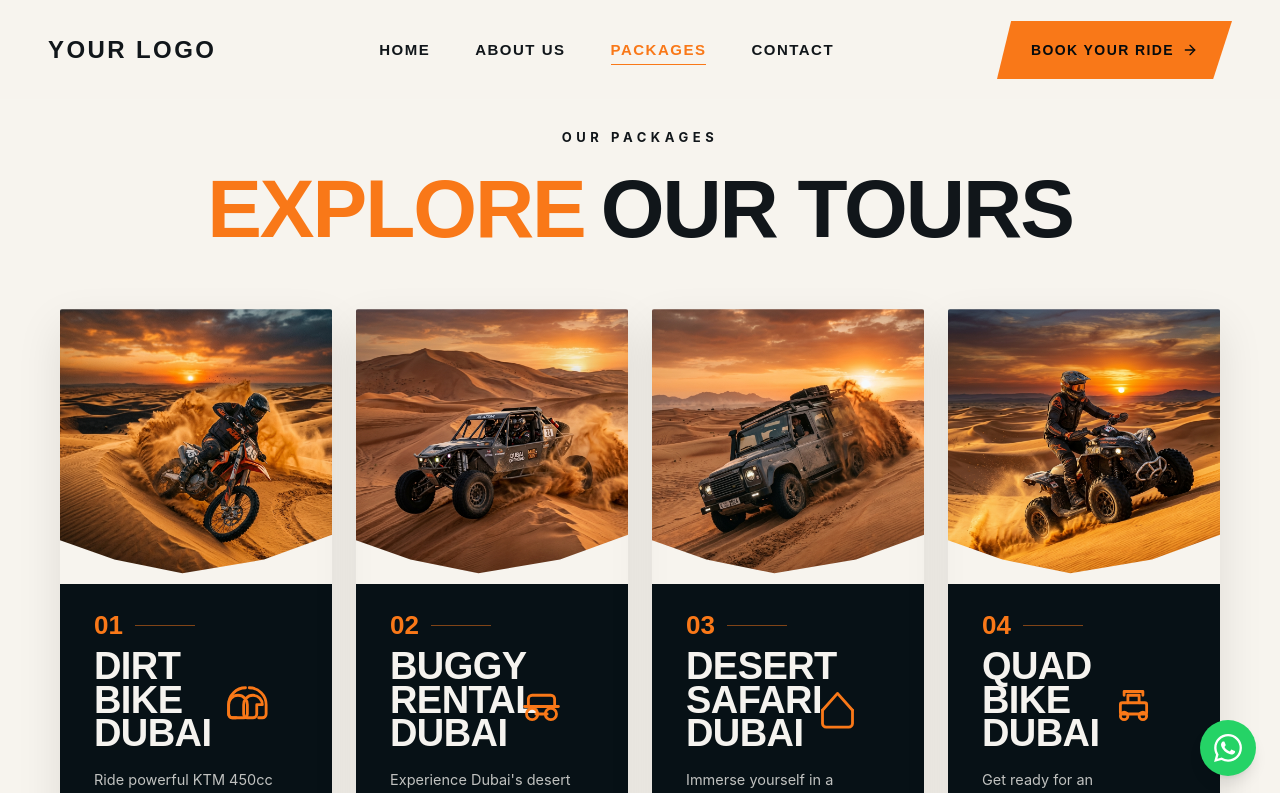
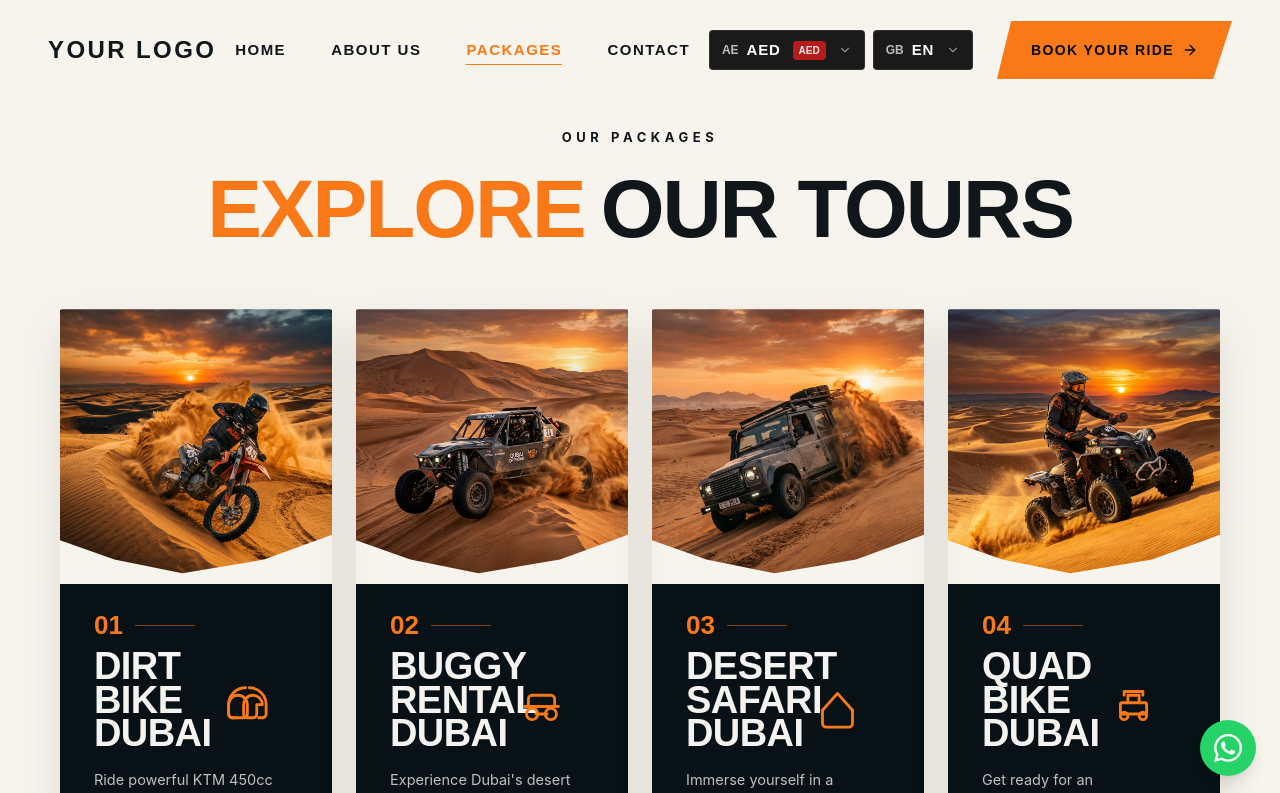
Before and after one commit to rameezwangde/Dirt-Bike, a React app: page /packages in a window 1280 px wide. Shown: the top 793 px of the page. Built offline with nearby package versions, Linux system fonts and the light colour scheme; the HTML template or start-up script is replaced by a standard one.

Commit message:
feat: add language selection, currency conversion, and rental tour pages

```diff
--- /dev/null
+++ b/src/components/CurrencySelector.jsx
@@ -0,0 +1,77 @@
+import React, { useState, useRef, useEffect } from 'react';
+import { useCurrency } from '../context/CurrencyContext';
+import { ChevronDown } from 'lucide-react';
+import { motion, AnimatePresence } from 'framer-motion';
+
+const CurrencySelector = () => {
+  const { currency, setCurrency, currencies } = useCurrency();
+  const [isOpen, setIsOpen] = useState(false);
+  const dropdownRef = useRef(null);
+
+  useEffect(() => {
+    const handleClickOutside = (event) => {
+      if (dropdownRef.current && !dropdownRef.current.contains(event.target)) {
+        setIsOpen(false);
+      }
+    };
+    document.addEventListener('mousedown', handleClickOutside);
+    return () => document.removeEventListener('mousedown', handleClickOutside);
+  }, []);
+
+  return (
+    <div className="relative font-barlow z-50" ref={dropdownRef}>
+      <button
+        onClick={() => setIsOpen(!isOpen)}
+        className="flex items-center gap-2 bg-[#1A1A1A] hover:bg-[#252525] border border-white/10 px-3 py-2 rounded text-white transition-colors h-[40px]"
+      >
+        <span className="text-[12px] font-bold text-white/70">{currency.flag}</span>
+        <span className="text-[15px] font-black uppercase tracking-wider">{currency.code}</span>
+        <span className="bg-[#b71c1c] text-white/90 text-[10px] font-bold px-1.5 py-0.5 rounded ml-1">AED</span>
+        <ChevronDown className={`w-3.5 h-3.5 transition-transform duration-300 ml-1 text-white/50 ${isOpen ? 'rotate-180' : ''}`} />
+      </button>
+
+      <AnimatePresence>
+        {isOpen && (
+          <motion.div
+            initial={{ opacity: 0, y: 10 }}
+            animate={{ opacity: 1, y: 0 }}
+            exit={{ opacity: 0, y: 10 }}
+            transition={{ duration: 0.2 }}
+            className="absolute top-full right-0 mt-2 w-[240px] bg-[#111111] border border-white/10 rounded overflow-hidden shadow-2xl"
+          >
+            <div className="px-4 py-2 bg-[#1a1a1a] border-b border-white/5">
+              <span className="text-[11px] font-bold tracking-widest text-white/40 uppercase">Select Currency</span>
+            </div>
+            <div className="max-h-[300px] overflow-y-auto">
+              {currencies.map((curr) => (
+                <button
+                  key={curr.code}
+                  onClick={() => {
+                    setCurrency(curr);
+                    setIsOpen(false);
+                  }}
+                  className={`w-full flex items-center justify-between px-4 py-3 hover:bg-[#222222] transition-colors ${currency.code === curr.code ? 'bg-[#b71c1c]/10 text-[#f44336]' : 'text-white/80'}`}
+                >
+                  <div className="flex items-center gap-3">
+                    <span className={`text-[12px] font-bold ${currency.code === curr.code ? 'text-[#f44336]' : 'text-white/50'}`}>{curr.flag}</span>
+                    <span className="text-[14px] font-black uppercase tracking-wider">{curr.code} ({curr.symbol})</span>
+                  </div>
+                  <div className="flex items-center gap-2">
+                    <span className="text-[12px] font-medium text-white/40">
+                      {curr.code === 'AED' ? 'Base (1:1)' : `1 AED ≈ ${curr.rate} ${curr.code}`}
+                    </span>
+                    {currency.code === curr.code && (
+                      <div className="w-1.5 h-1.5 rounded-full bg-[#f44336]" />
+                    )}
+                  </div>
+                </button>
+              ))}
+            </div>
+          </motion.div>
+        )}
+      </AnimatePresence>
+    </div>
+  );
+};
+
+export default CurrencySelector;
--- /dev/null
+++ b/src/components/LanguageSelector.jsx
@@ -0,0 +1,73 @@
+import React, { useState, useRef, useEffect } from 'react';
+import { useLanguage } from '../context/LanguageContext';
+import { ChevronDown } from 'lucide-react';
+import { motion, AnimatePresence } from 'framer-motion';
+
+const LanguageSelector = () => {
+  const { language, setLanguage, languages } = useLanguage();
+  const [isOpen, setIsOpen] = useState(false);
+  const dropdownRef = useRef(null);
+
+  useEffect(() => {
+    const handleClickOutside = (event) => {
+      if (dropdownRef.current && !dropdownRef.current.contains(event.target)) {
+        setIsOpen(false);
+      }
+    };
+    document.addEventListener('mousedown', handleClickOutside);
+    return () => document.removeEventListener('mousedown', handleClickOutside);
+  }, []);
+
+  return (
+    <div className="relative font-barlow z-50" ref={dropdownRef}>
+      <button
+        onClick={() => setIsOpen(!isOpen)}
+        className="flex items-center gap-2 bg-[#1A1A1A] hover:bg-[#252525] border border-white/10 px-3 py-2 rounded text-white transition-colors h-[40px]"
+      >
+        <span className="text-[12px] font-bold text-white/70">{language.flag}</span>
+        <span className="text-[15px] font-black uppercase tracking-wider">{language.code}</span>
+        <ChevronDown className={`w-3.5 h-3.5 transition-transform duration-300 ml-1 text-white/50 ${isOpen ? 'rotate-180' : ''}`} />
+      </button>
+
+      <AnimatePresence>
+        {isOpen && (
+          <motion.div
+            initial={{ opacity: 0, y: 10 }}
+            animate={{ opacity: 1, y: 0 }}
+            exit={{ opacity: 0, y: 10 }}
+            transition={{ duration: 0.2 }}
+            className="absolute top-full right-0 mt-2 w-[180px] bg-[#111111] border border-white/10 rounded overflow-hidden shadow-2xl"
+          >
+            <div className="flex flex-col py-1">
+              {languages.map((lang) => (
+                <button
+                  key={lang.code}
+                  onClick={() => {
+                    setLanguage(lang);
+                    setIsOpen(false);
+                  }}
+                  className={`w-full flex items-center justify-between px-4 py-3 hover:bg-[#222222] transition-colors ${language.code === lang.code ? 'bg-[#b71c1c]/10 text-[#f44336]' : 'text-white/80'}`}
+                >
+                  <div className="flex items-center gap-3">
+                    <span className={`text-[12px] font-bold ${language.code === lang.code ? 'text-[#f44336]' : 'text-white/50'}`}>{lang.flag}</span>
+                    <span className="text-[15px] font-black">{lang.name}</span>
+                  </div>
+                  {language.code === lang.code ? (
+                    <div className="flex items-center gap-2">
+                      <span className="bg-white/10 text-white/60 text-[10px] font-bold px-1.5 py-0.5 rounded">{lang.code}</span>
+                      <div className="w-1.5 h-1.5 rounded-full bg-[#f44336]" />
+                    </div>
+                  ) : (
+                    <span className="bg-white/5 text-white/40 text-[10px] font-bold px-1.5 py-0.5 rounded">{lang.code}</span>
+                  )}
+                </button>
+              ))}
+            </div>
+          </motion.div>
+        )}
+      </AnimatePresence>
+    </div>
+  );
+};
+
+export default LanguageSelector;
--- a/src/components/Navbar.jsx
+++ b/src/components/Navbar.jsx
@@ -2,6 +2,8 @@ import React, { useState, useEffect } from 'react';
 import { motion, AnimatePresence } from 'framer-motion';
 import { ArrowRight, Menu, X } from 'lucide-react';
 import { Link, useLocation } from 'react-router-dom';
+import CurrencySelector from './CurrencySelector';
+import LanguageSelector from './LanguageSelector';
 
 
 const Navbar = () => {
@@ -77,8 +79,12 @@ const Navbar = () => {
             </a>
           </div>
 
-          {/* RIGHT: CTA Button */}
-          <div className="hidden lg:flex items-center">
+          {/* RIGHT: Selectors & CTA Button */}
+          <div className="hidden lg:flex items-center gap-4">
+            <div className="flex items-center gap-2 mr-2">
+              <CurrencySelector />
+              <LanguageSelector />
+            </div>
             <button
               className="group relative bg-[#F97818] hover:bg-[#FF8A28] text-[#070B0D] font-barlow font-bold text-sm tracking-widest uppercase clip-button transition-colors duration-300 flex items-center justify-center gap-2 whitespace-nowrap"
               style={{ width: '235px', height: '58px' }}
--- /dev/null
+++ b/src/context/CurrencyContext.jsx
@@ -0,0 +1,29 @@
+import React, { createContext, useState, useContext } from 'react';
+
+export const currencies = [
+  { code: 'AED', symbol: 'AED', label: 'AED', name: 'AED', flag: 'AE', rate: 1 },
+  { code: 'USD', symbol: '$', label: 'USD', name: 'USD', flag: 'US', rate: 0.2723 },
+  { code: 'EUR', symbol: '€', label: 'EUR', name: 'EUR', flag: 'EU', rate: 0.2341 },
+  { code: 'GBP', symbol: '£', label: 'GBP', name: 'GBP', flag: 'GB', rate: 0.201 },
+  { code: 'RUB', symbol: '₽', label: 'RUB', name: 'RUB', flag: 'RU', rate: 23.24 },
+  { code: 'SAR', symbol: 'SAR', label: 'SAR', name: 'SAR', flag: 'SA', rate: 1.021 },
+  { code: 'INR', symbol: '₹', label: 'INR', name: 'INR', flag: 'IN', rate: 22.85 } // Updated INR rate approx
+];
+
+const CurrencyContext = createContext();
+
+export const CurrencyProvider = ({ children }) => {
+  const [currency, setCurrency] = useState(currencies[0]);
+
+  const convertPrice = (priceInAED) => {
+    return Math.round(priceInAED * currency.rate);
+  };
+
+  return (
+    <CurrencyContext.Provider value={{ currency, setCurrency, currencies, convertPrice }}>
+      {children}
+    </CurrencyContext.Provider>
+  );
+};
+
+export const useCurrency = () => useContext(CurrencyContext);
--- /dev/null
+++ b/src/context/LanguageContext.jsx
@@ -0,0 +1,23 @@
+import React, { createContext, useState, useContext } from 'react';
+
+export const languages = [
+  { code: 'EN', name: 'English', flag: 'GB' },
+  { code: 'ES', name: 'Español', flag: 'ES' },
+  { code: 'RU', name: 'Русский', flag: 'RU' },
+  { code: 'FR', name: 'Français', flag: 'FR' },
+  { code: 'AR', name: 'العربية', flag: 'AE' }
+];
+
+const LanguageContext = createContext();
+
+export const LanguageProvider = ({ children }) => {
+  const [language, setLanguage] = useState(languages[0]);
+
+  return (
+    <LanguageContext.Provider value={{ language, setLanguage, languages }}>
+      {children}
+    </LanguageContext.Provider>
+  );
+};
+
+export const useLanguage = () => useContext(LanguageContext);
--- a/src/pages/BuggyRental.jsx
+++ b/src/pages/BuggyRental.jsx
@@ -2,6 +2,7 @@ import React from 'react';
 import Navbar from '../components/Navbar';
 import Footer from '../components/Footer';
 import { motion } from 'framer-motion';
+import { useCurrency } from '../context/CurrencyContext';
 
 const packages = [
   {
@@ -127,6 +128,8 @@ const packages = [
 ];
 
 const BuggyRental = () => {
+  const { currency, convertPrice } = useCurrency();
+
   return (
     <div className="bg-cream min-h-screen pt-32 font-inter">
       <Navbar />
@@ -191,8 +194,8 @@ const BuggyRental = () => {
 
                 <div className="mb-6 mt-auto flex items-end gap-2">
                   <div className="flex items-start">
-                    <span className="text-[#F97818] font-bold text-sm mt-1 mr-1">AED</span>
-                    <span className="text-[#11161A] font-barlow font-black text-4xl leading-none">{pkg.price}</span>
+                    <span className="text-[#F97818] font-bold text-sm mt-1 mr-1">{currency.code}</span>
+                    <span className="text-[#11161A] font-barlow font-black text-4xl leading-none">{convertPrice(pkg.price)}</span>
                   </div>
                   <span className="text-gray-500 text-sm font-medium mb-1">/ Per Buggy</span>
                 </div>
--- a/src/pages/DesertSafari.jsx
+++ b/src/pages/DesertSafari.jsx
@@ -2,6 +2,7 @@ import React from 'react';
 import Navbar from '../components/Navbar';
 import Footer from '../components/Footer';
 import { motion } from 'framer-motion';
+import { useCurrency } from '../context/CurrencyContext';
 
 const packages = [
   {
@@ -31,6 +32,8 @@ const packages = [
 ];
 
 const DesertSafari = () => {
+  const { currency, convertPrice } = useCurrency();
+
   return (
     <div className="bg-cream min-h-screen pt-32 font-inter">
       <Navbar />
@@ -80,8 +83,8 @@ const DesertSafari = () => {
 
                 <div className="mb-6 mt-auto flex items-end gap-2">
                   <div className="flex items-start">
-                    <span className="text-[#F97818] font-bold text-sm mt-1 mr-1">AED</span>
-                    <span className="text-[#11161A] font-barlow font-black text-4xl leading-none">{pkg.price}</span>
+                    <span className="text-[#F97818] font-bold text-sm mt-1 mr-1">{currency.code}</span>
+                    <span className="text-[#11161A] font-barlow font-black text-4xl leading-none">{convertPrice(pkg.price)}</span>
                   </div>
                   <span className="text-gray-500 text-sm font-medium mb-1">/ {pkg.priceType.replace('Per ', '')}</span>
                 </div>
--- a/src/pages/DirtBike.jsx
+++ b/src/pages/DirtBike.jsx
@@ -2,6 +2,7 @@ import React from 'react';
 import Navbar from '../components/Navbar';
 import Footer from '../components/Footer';
 import { motion } from 'framer-motion';
+import { useCurrency } from '../context/CurrencyContext';
 
 const packages = [
   {
@@ -55,6 +56,8 @@ const packages = [
 ];
 
 const DirtBike = () => {
+  const { currency, convertPrice } = useCurrency();
+
   return (
     <div className="bg-cream min-h-screen pt-32 font-inter">
       <Navbar />
@@ -109,8 +112,8 @@ const DirtBike = () => {
 
                 <div className="mb-6 mt-auto flex items-end gap-2">
                   <div className="flex items-start">
-                    <span className="text-[#F97818] font-bold text-sm mt-1 mr-1">AED</span>
-                    <span className="text-[#11161A] font-barlow font-black text-4xl leading-none">{pkg.price}</span>
+                    <span className="text-[#F97818] font-bold text-sm mt-1 mr-1">{currency.code}</span>
+                    <span className="text-[#11161A] font-barlow font-black text-4xl leading-none">{convertPrice(pkg.price)}</span>
                   </div>
                   <span className="text-gray-500 text-sm font-medium mb-1">/ Per Bike</span>
                 </div>
--- a/src/pages/QuadBike.jsx
+++ b/src/pages/QuadBike.jsx
@@ -2,6 +2,7 @@ import React from 'react';
 import Navbar from '../components/Navbar';
 import Footer from '../components/Footer';
 import { motion } from 'framer-motion';
+import { useCurrency } from '../context/CurrencyContext';
 
 const packages = [
   {
@@ -23,6 +24,8 @@ const packages = [
 ];
 
 const QuadBike = () => {
+  const { currency, convertPrice } = useCurrency();
+
   return (
     <div className="bg-cream min-h-screen pt-32 font-inter">
       <Navbar />
@@ -77,8 +80,8 @@ const QuadBike = () => {
 
                 <div className="mb-6 mt-auto flex items-end gap-2">
                   <div className="flex items-start">
-                    <span className="text-[#F97818] font-bold text-sm mt-1 mr-1">AED</span>
-                    <span className="text-[#11161A] font-barlow font-black text-4xl leading-none">{pkg.price}</span>
+                    <span className="text-[#F97818] font-bold text-sm mt-1 mr-1">{currency.code}</span>
+                    <span className="text-[#11161A] font-barlow font-black text-4xl leading-none">{convertPrice(pkg.price)}</span>
                   </div>
                   <span className="text-gray-500 text-sm font-medium mb-1">/ Per Quad</span>
                 </div>
```
Also changed, not shown: src/main.jsx (+7 -1 lines).
